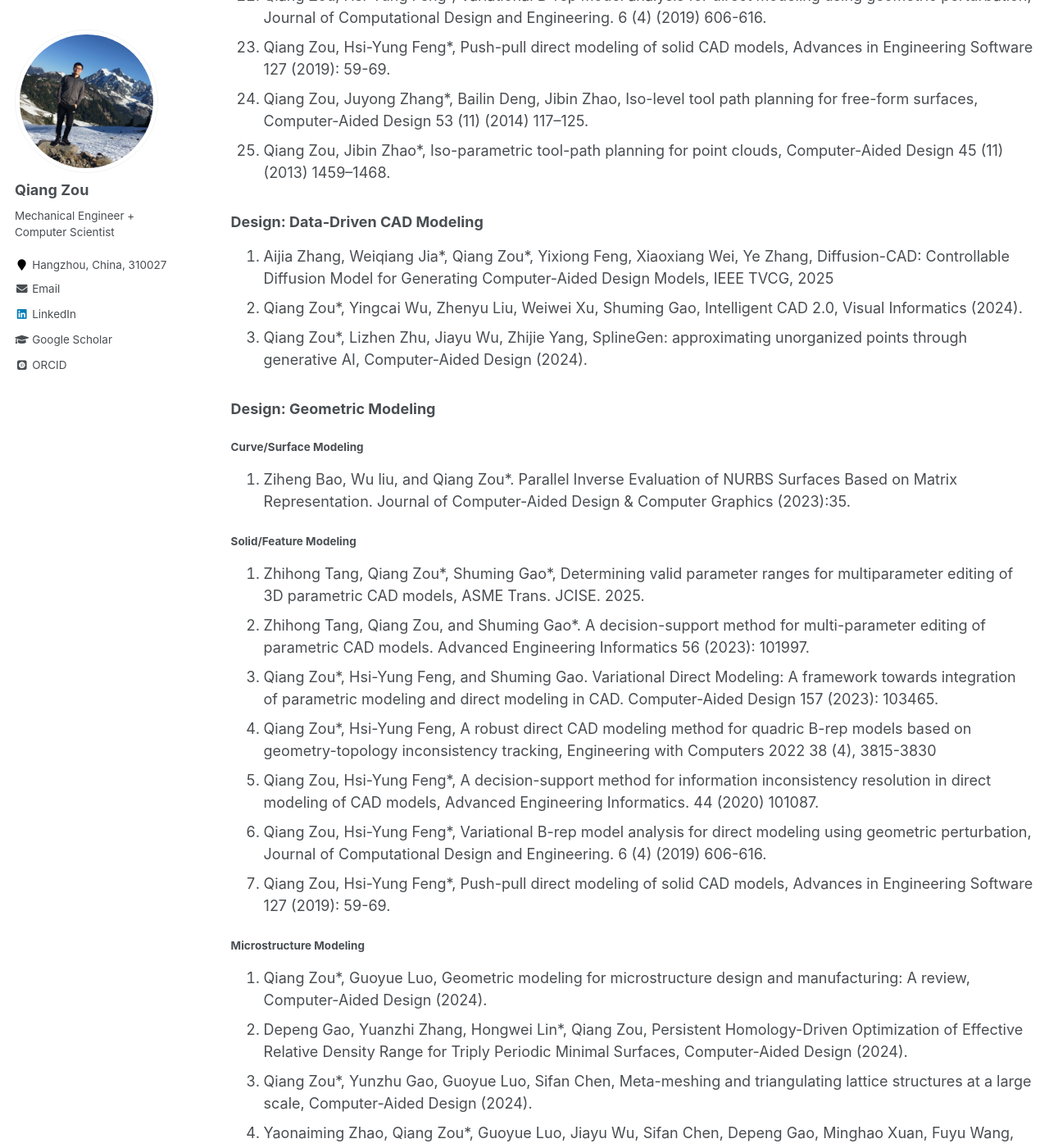
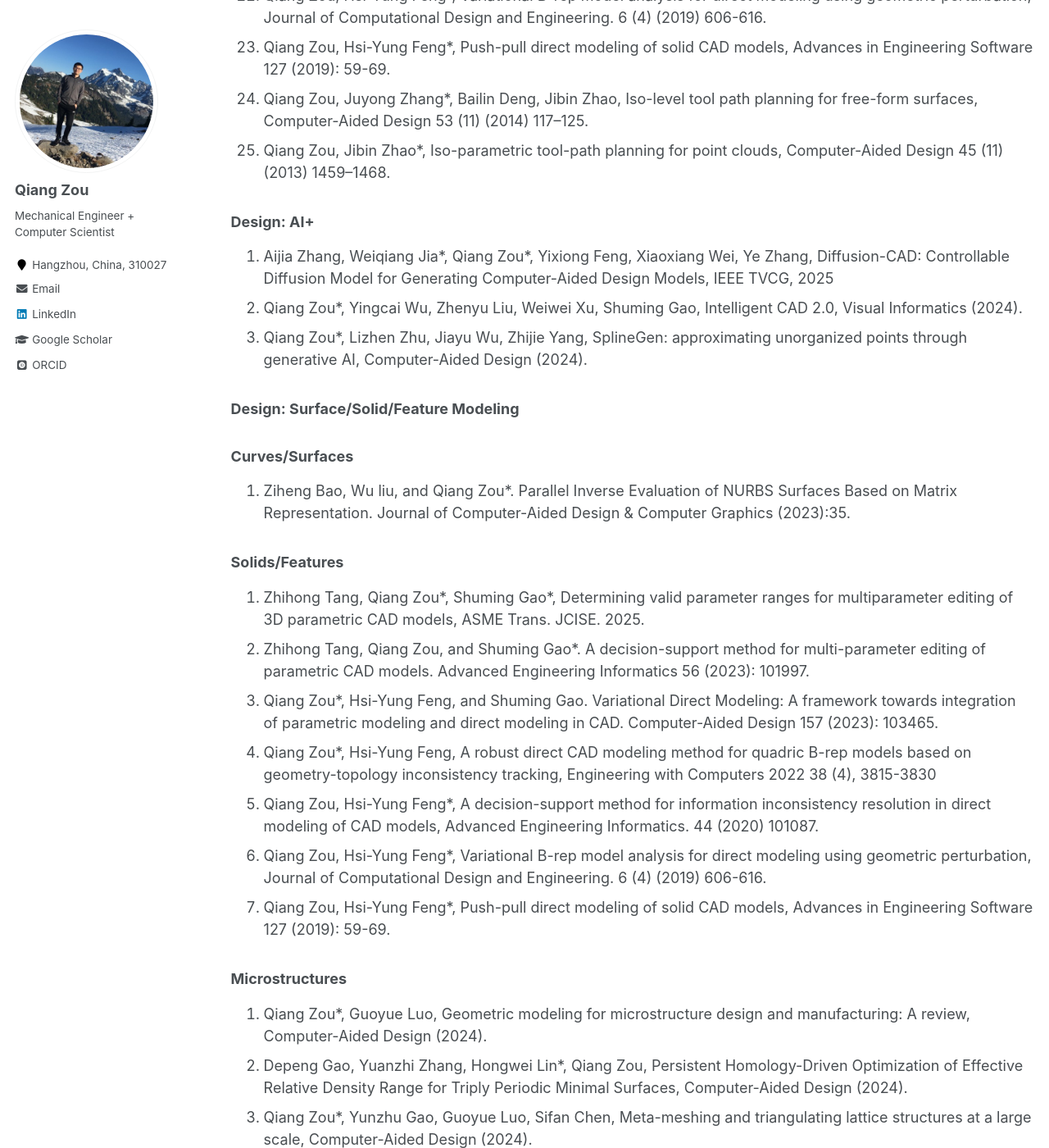
Before and after one commit to Qiang-Zou/Qiang-Zou.github.io, a Jekyll site: the page built from _pages/research.md, in a window 1280 px wide and 1400 px high, scrolled down 1557 px. Shown: the whole window at 82% size. Built offline with Jekyll 4.4.1, drawn with Linux system fonts in a browser that asks for light colours; some web fonts are replaced.

Commit message:
Update research.md

```diff
--- a/_pages/research.md
+++ b/_pages/research.md
@@ -51,16 +51,16 @@ See [Google Scholar](https://scholar.google.com/citations?user=9FwFNqAAAAAJ&hl=e
 1. Qiang Zou, Jibin Zhao*, Iso-parametric tool-path planning for point clouds, Computer-Aided Design 45 (11) (2013) 1459–1468.
 <!-- 1. Jibin Zhao*, Bo Zhong, Qiang Zou, Honjun Liu, Tool orientation planning for five-axis CNC machining of open free-form surfaces. Journal of Systems Science and Complexity 26 (5) (2013) 667–675. -->
 
-### Design: Data-Driven CAD Modeling
+### Design: AI+
 1. Aijia Zhang, Weiqiang Jia\*, Qiang Zou\*, Yixiong Feng, Xiaoxiang Wei, Ye Zhang, Diffusion-CAD: Controllable Diffusion Model for Generating Computer-Aided Design Models, IEEE TVCG, 2025
 1. Qiang Zou\*, Yingcai Wu, Zhenyu Liu, Weiwei Xu, Shuming Gao, Intelligent CAD 2.0, Visual Informatics (2024).
 1. Qiang Zou\*, Lizhen Zhu, Jiayu Wu, Zhijie Yang, SplineGen: approximating unorganized points through generative AI, Computer-Aided Design (2024).
 
-### Design: Geometric Modeling
-#### Curve/Surface Modeling
+### Design: Surface/Solid/Feature Modeling
+### Curves/Surfaces
 1. Ziheng Bao, Wu liu, and Qiang Zou\*. Parallel Inverse Evaluation of NURBS Surfaces Based on Matrix Representation. Journal of Computer-Aided Design & Computer Graphics (2023):35.
 
-#### Solid/Feature Modeling
+### Solids/Features
 1. Zhihong Tang, Qiang Zou\*, Shuming Gao\*, Determining valid parameter ranges for multiparameter editing of 3D parametric CAD models, ASME Trans. JCISE. 2025.
 1. Zhihong Tang, Qiang Zou, and Shuming Gao*. A decision-support method for multi-parameter editing of parametric CAD models. Advanced Engineering Informatics 56 (2023): 101997.
 1. Qiang Zou\*, Hsi-Yung Feng, and Shuming Gao. Variational Direct Modeling: A framework towards integration of parametric modeling and direct modeling in CAD. Computer-Aided Design 157 (2023): 103465.
@@ -69,7 +69,7 @@ See [Google Scholar](https://scholar.google.com/citations?user=9FwFNqAAAAAJ&hl=e
 1. Qiang Zou, Hsi-Yung Feng*, Variational B-rep model analysis for direct modeling using geometric perturbation, Journal of Computational Design and Engineering. 6 (4) (2019) 606-616.
 1. Qiang Zou, Hsi-Yung Feng*, Push-pull direct modeling of solid CAD models, Advances in Engineering Software 127 (2019): 59-69.
 
-#### Microstructure Modeling
+### Microstructures
 1. Qiang Zou\*, Guoyue Luo, Geometric modeling for microstructure design and manufacturing: A review, Computer-Aided Design (2024).
 1. Depeng Gao, Yuanzhi Zhang, Hongwei Lin\*, Qiang Zou, Persistent Homology-Driven Optimization of Effective Relative Density Range for Triply Periodic Minimal Surfaces, Computer-Aided Design (2024).
 1. Qiang Zou\*, Yunzhu Gao, Guoyue Luo, Sifan Chen, Meta-meshing and triangulating lattice structures at a large scale, Computer-Aided Design (2024).
```
